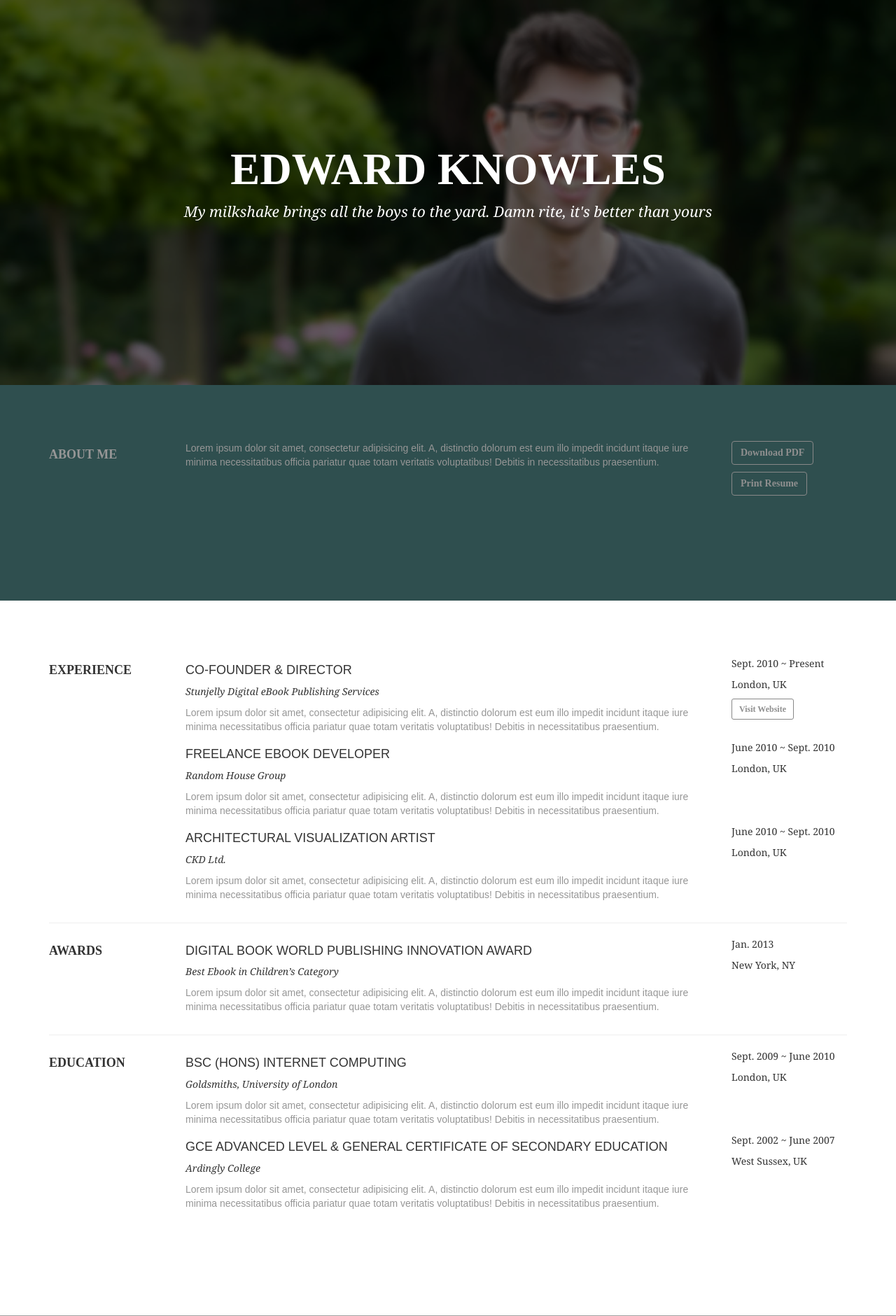
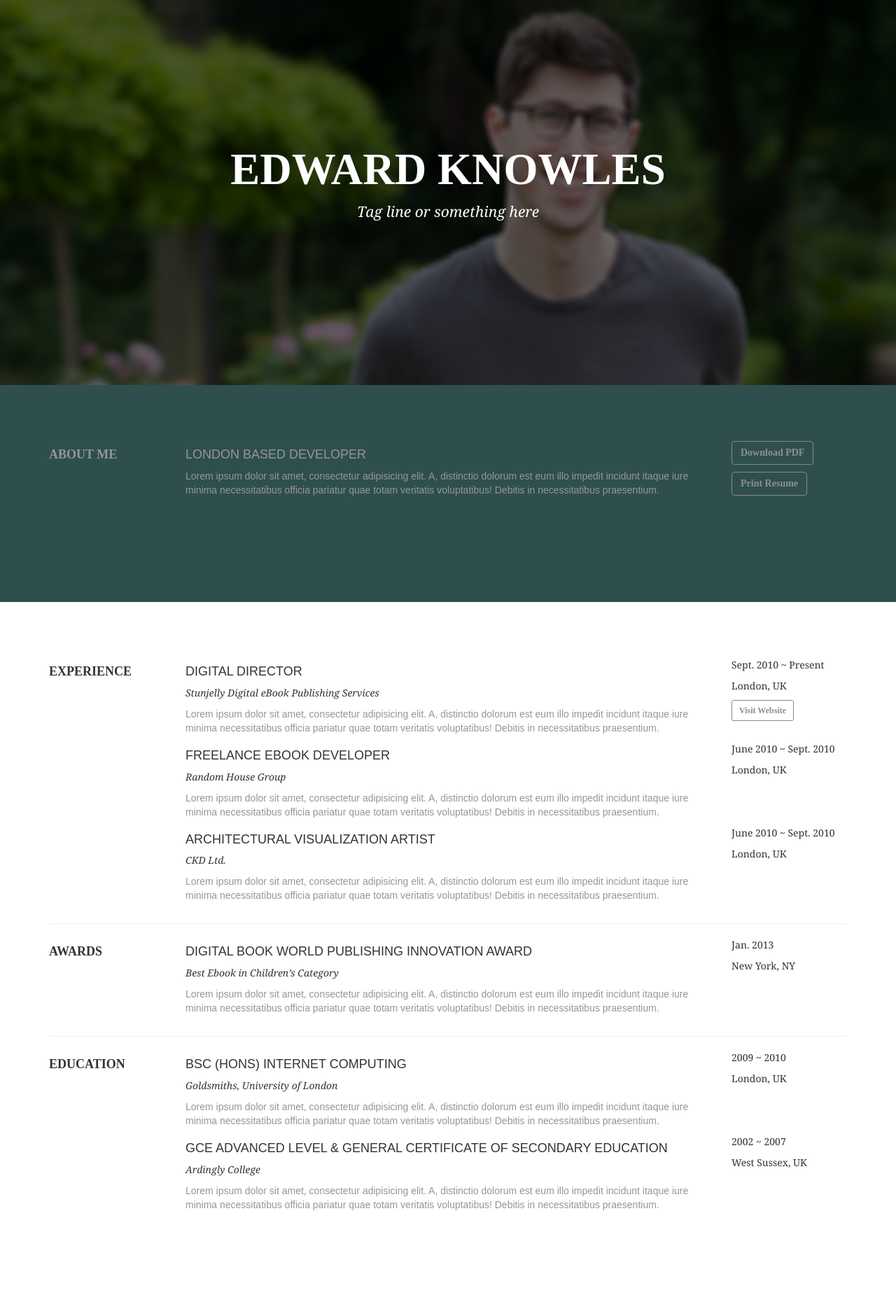
Before and after one commit to eknowles/CV, a Flask app: page / in a window 1280 px wide. Shown: the top 1880 px of the page at 70% size. Run offline with Flask 2, Linux system fonts and the light colour scheme; some libraries are stand-ins or nearby versions.

Commit message:
General Update

```diff
--- a/templates/index.html
+++ b/templates/index.html
@@ -11,7 +11,7 @@
         <div class="jumbotron">
             <div class="container">
                 <h1 class="section-title">EDWARD KNOWLES</h1>
-                <p class="position">My milkshake brings all the boys to the yard. Damn rite, it's better than yours</p>
+                <p class="position">Tag line or something here</p>
             </div>
         </div>
     </div>
@@ -25,6 +25,7 @@
                 <h4 class="section-title">About Me</h4>
             </div>
             <div class="col-xs-12 col-sm-9 col-md-8">
+                <h4>London based developer</h4>
                 <p class="body">Lorem ipsum dolor sit amet, consectetur adipisicing elit. A, distinctio dolorum est eum illo impedit incidunt itaque iure minima necessitatibus officia pariatur quae totam veritatis voluptatibus! Debitis in necessitatibus praesentium.</p>
             </div>
             <div class="col-xs-12 col-sm-3 col-md-2">
@@ -44,7 +45,7 @@
                 <h4 class="section-title">Experience</h4>
             </div>
             <div class="col-xs-12 col-sm-9 col-md-8">
-                <h4>Co-founder & Director</h4>
+                <h4>Digital Director</h4>
                 <p class="position">Stunjelly Digital eBook Publishing Services</p>
                 <p class="body">Lorem ipsum dolor sit amet, consectetur adipisicing elit. A, distinctio dolorum est eum illo impedit incidunt itaque iure minima necessitatibus officia pariatur quae totam veritatis voluptatibus! Debitis in necessitatibus praesentium.</p>
 
@@ -115,7 +116,7 @@
                 <p class="body">Lorem ipsum dolor sit amet, consectetur adipisicing elit. A, distinctio dolorum est eum illo impedit incidunt itaque iure minima necessitatibus officia pariatur quae totam veritatis voluptatibus! Debitis in necessitatibus praesentium.</p>
             </div>
             <div class="col-xs-12 col-sm-3 col-md-2">
-                <p class="date">Sept. 2009 ~ June 2010</p>
+                <p class="date">2009 ~ 2010</p>
                 <p class="location">London, UK</p>
             </div>
         </div>
@@ -129,7 +130,7 @@
                 <p class="body">Lorem ipsum dolor sit amet, consectetur adipisicing elit. A, distinctio dolorum est eum illo impedit incidunt itaque iure minima necessitatibus officia pariatur quae totam veritatis voluptatibus! Debitis in necessitatibus praesentium.</p>
             </div>
             <div class="col-xs-12 col-sm-3 col-md-2">
-                <p class="date">Sept. 2002 ~ June 2007</p>
+                <p class="date">2002 ~ 2007</p>
                 <p class="location">West Sussex, UK</p>
             </div>
         </div>
```
